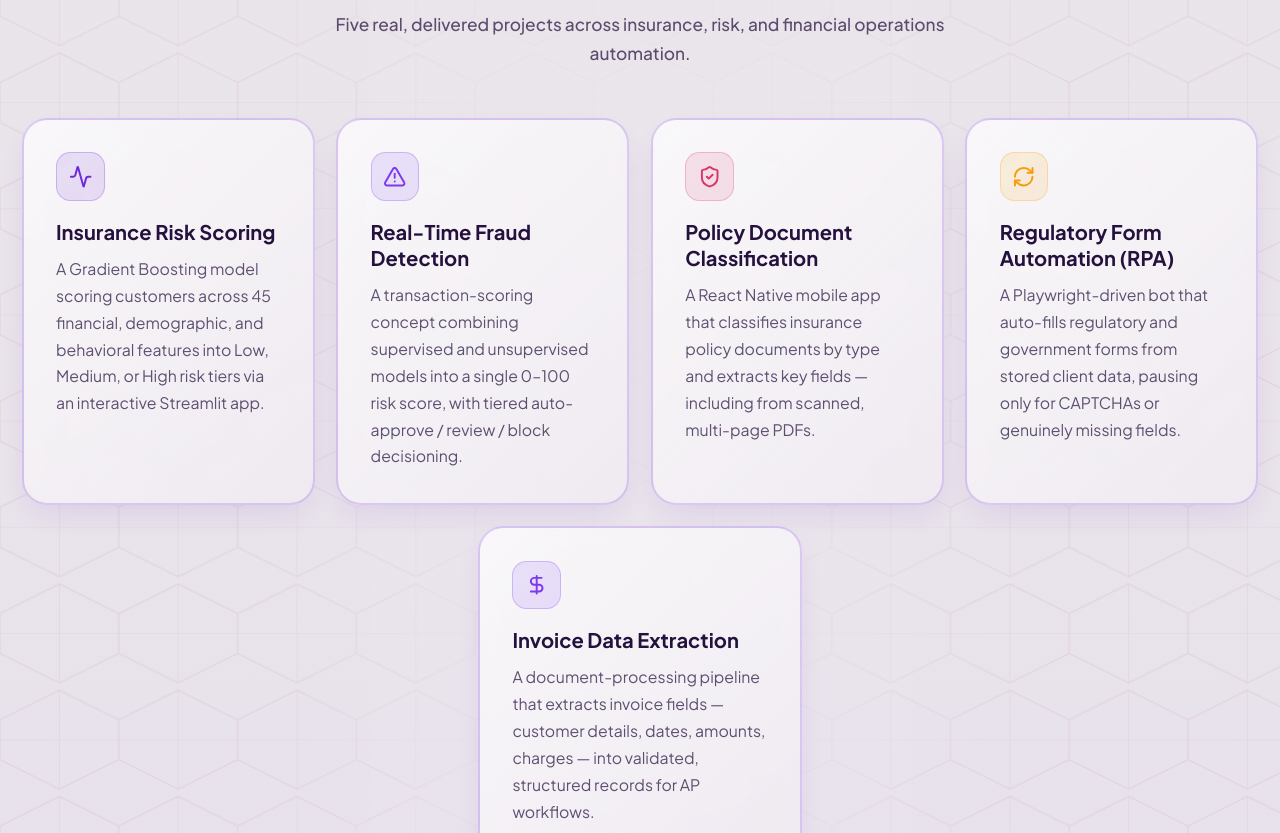
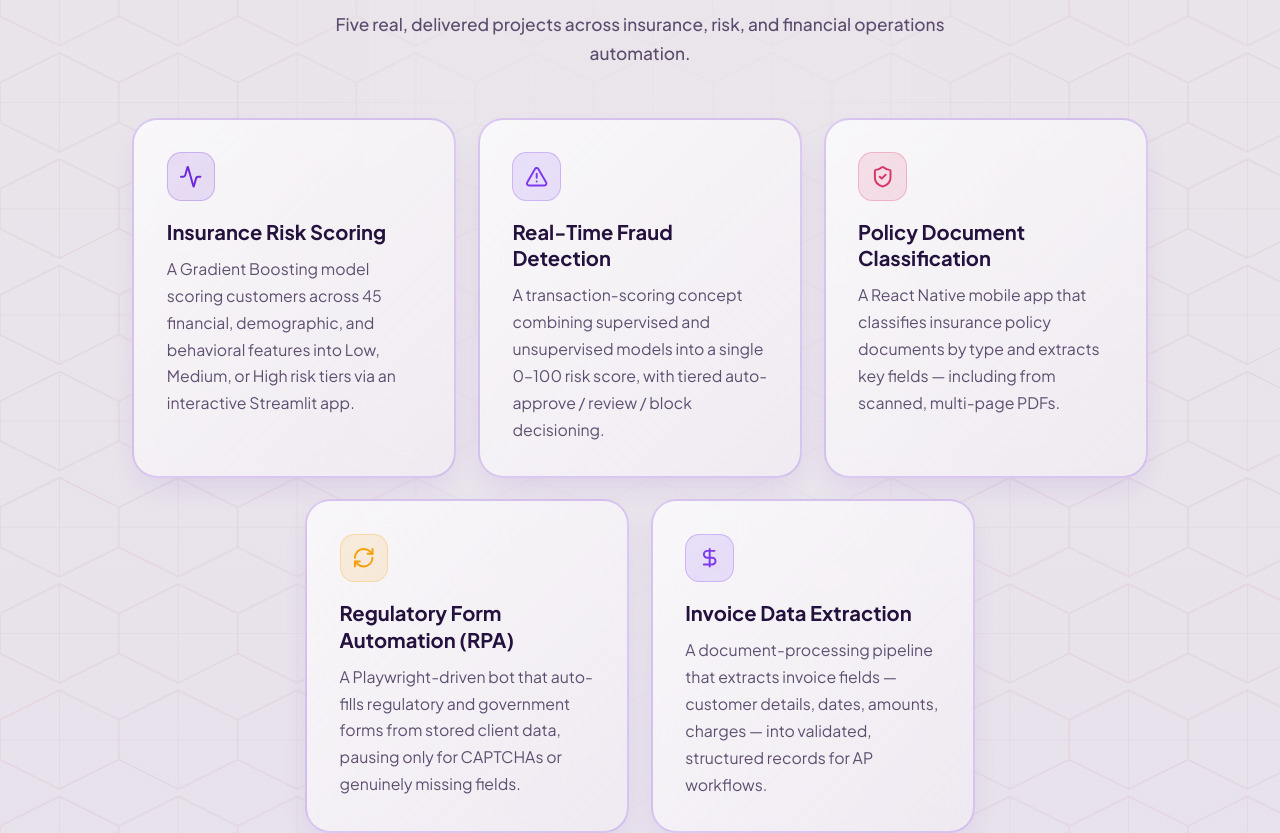
Before and after one commit to Tayyab-Ijaz/wellmind, a React (Vite) app: page /industry-financial-service in a window 1280 px wide. Shown: the part 1528-2361 px from the top of the page. Built offline with nearby package versions, Linux system fonts and the light colour scheme.

Commit message:
card change and add image assests health -> industry page

```diff
--- a/src/pages/Industries/IndustryFinancial.jsx
+++ b/src/pages/Industries/IndustryFinancial.jsx
@@ -372,7 +372,7 @@ export default function IndustryFinancial() {
           {/* 1. Capabilities (Grid) */}
           <div style={{ display: 'flex', flexWrap: 'wrap', justifyContent: 'center', gap: 'clamp(14px,2vw,24px)', marginBottom: 'clamp(60px, 8vw, 80px)' }}>
             {capabilities.map((cap, i) => (
-              <div key={i} style={{ flex: '1 1 320px', maxWidth: 360 }}>
+              <div key={i} style={{ flex: '0 1 calc(33.333% - 16px)', minWidth: 280, maxWidth: 360 }}>
                 <CapabilityCard {...cap} delay={i * 0.07} />
               </div>
             ))}
```
Also changed, not shown: src/assets/illustrations/Health.png (added).
